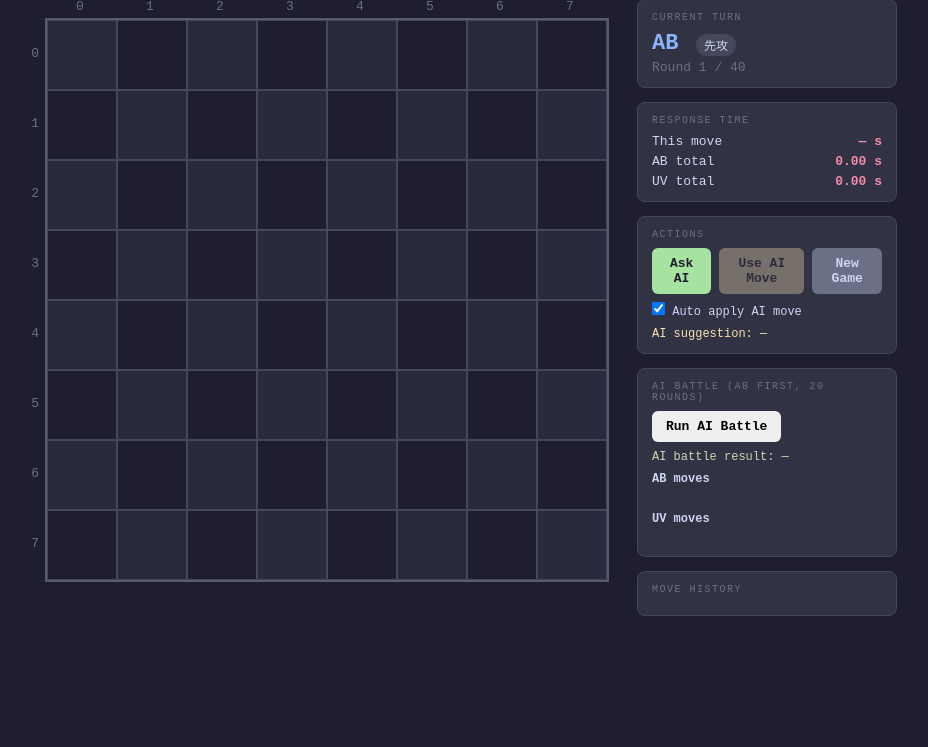
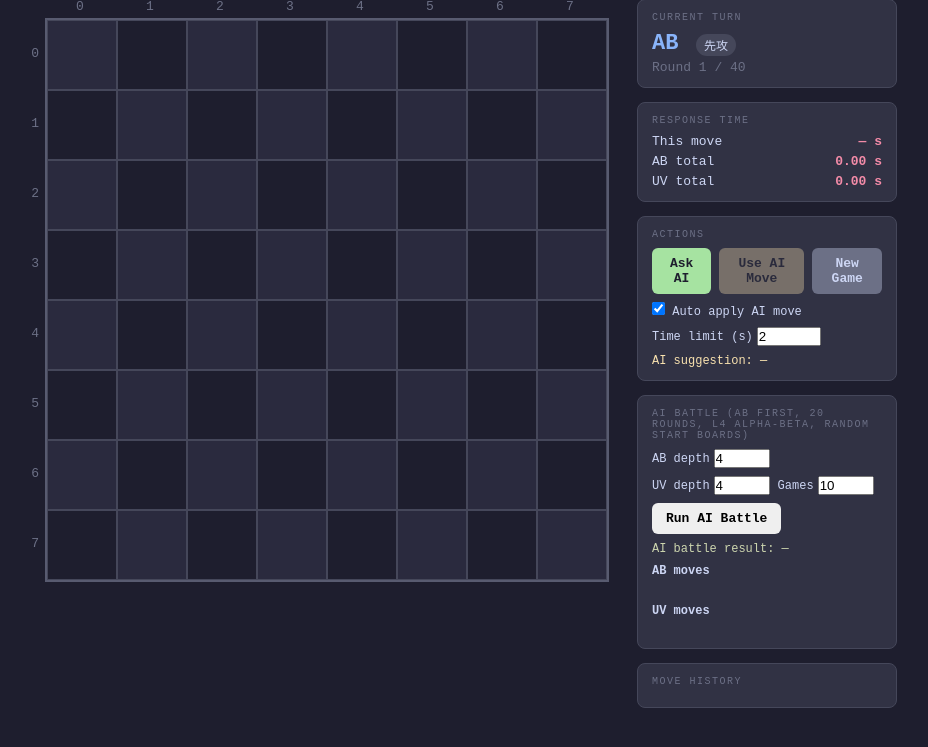
Before and after one commit to Chenredfish/Artificial_Intelligence_Project_2026, a Flask app: page / in a window 1280 px wide. Shown: the part 29-776 px from the top of the page, without its empty margins (181-1109 px from the left). Run offline with Flask 3, Linux system fonts and the light colour scheme.

Commit message:
已經不知道在幹嘛了 異常炸裂

```diff
--- a/src/app.py
+++ b/src/app.py
@@ -1,11 +1,16 @@
 import os
 import random
 import time
+from collections import defaultdict
 
 from flask import Flask, jsonify, request, render_template
 
 from .game import Game
 from .board import Board, PIECE_POINTS, get_team
+
+
+class SearchTimeout(Exception):
+    pass
 
 _BASE = os.path.dirname(os.path.dirname(os.path.abspath(__file__)))
 app = Flask(
@@ -60,69 +65,365 @@ def api_start_timer():
     return jsonify({'ok': True})
 
 
-MINIMAX_DEPTH = 4
+MINIMAX_DEPTH = 7
 
-# 評估函式：簡單以棋子價值計分，自己的棋子加分、敵方棋子扣分
+# 評估函式：L7 版本，包含材料、位置、行動力、威脅評估
+PIECE_PST_TYPE = {
+    'A': 'A', 'U': 'A',
+    'B': 'B', 'V': 'B',
+    'c': 'c', 'w': 'c',
+    'd': 'd', 'x': 'd',
+    'e': 'e', 'y': 'e',
+    'f': 'f', 'z': 'f',
+}
+
+PIECE_SQUARE_TABLES = {
+    'A': [
+        [0,  0,  0,  0,  0,  0,  0,  0],
+        [0,  1,  1,  1,  1,  1,  1,  0],
+        [0,  1,  2,  2,  2,  2,  1,  0],
+        [0,  1,  2,  3,  3,  2,  1,  0],
+        [0,  1,  2,  3,  3,  2,  1,  0],
+        [0,  1,  2,  2,  2,  2,  1,  0],
+        [0,  1,  1,  1,  1,  1,  1,  0],
+        [0,  0,  0,  0,  0,  0,  0,  0],
+    ],
+    'B': [
+        [0,  0,  1,  1,  1,  1,  0,  0],
+        [0,  1,  2,  2,  2,  2,  1,  0],
+        [1,  2,  3,  3,  3,  3,  2,  1],
+        [1,  2,  3,  4,  4,  3,  2,  1],
+        [1,  2,  3,  4,  4,  3,  2,  1],
+        [1,  2,  3,  3,  3,  3,  2,  1],
+        [0,  1,  2,  2,  2,  2,  1,  0],
+        [0,  0,  1,  1,  1,  1,  0,  0],
+    ],
+    'c': [
+        [0,  0,  0,  0,  0,  0,  0,  0],
+        [0,  1,  1,  1,  1,  1,  1,  0],
+        [0,  1,  2,  2,  2,  2,  1,  0],
+        [0,  1,  2,  3,  3,  2,  1,  0],
+        [0,  1,  2,  3,  3,  2,  1,  0],
+        [0,  1,  2,  2,  2,  2,  1,  0],
+        [0,  1,  1,  1,  1,  1,  1,  0],
+        [0,  0,  0,  0,  0,  0,  0,  0],
+    ],
+    'd': [
+        [0,  0,  0,  0,  0,  0,  0,  0],
+        [0,  1,  1,  1,  1,  1,  1,  0],
+        [0,  1,  2,  2,  2,  2,  1,  0],
+        [0,  1,  2,  3,  3,  2,  1,  0],
+        [0,  1,  2,  3,  3,  2,  1,  0],
+        [0,  1,  2,  2,  2,  2,  1,  0],
+        [0,  1,  1,  1,  1,  1,  1,  0],
+        [0,  0,  0,  0,  0,  0,  0,  0],
+    ],
+    'e': [
+        [0,  0,  0,  1,  1,  0,  0,  0],
+        [0,  1,  1,  2,  2,  1,  1,  0],
+        [0,  1,  2,  3,  3,  2,  1,  0],
+        [1,  2,  3,  4,  4,  3,  2,  1],
+        [1,  2,  3,  4,  4,  3,  2,  1],
+        [0,  1,  2,  3,  3,  2,  1,  0],
+        [0,  1,  1,  2,  2,  1,  1,  0],
+        [0,  0,  0,  1,  1,  0,  0,  0],
+    ],
+    'f': [
+        [0,  0,  0,  1,  1,  0,  0,  0],
+        [0,  1,  1,  2,  2,  1,  1,  0],
+        [0,  1,  2,  3,  3,  2,  1,  0],
+        [1,  2,  3,  4,  4,  3,  2,  1],
+        [1,  2,  3,  4,  4,  3,  2,  1],
+        [0,  1,  2,  3,  3,  2,  1,  0],
+        [0,  1,  1,  2,  2,  1,  1,  0],
+        [0,  0,  0,  1,  1,  0,  0,  0],
+    ],
+}
+
+CENTER_SQUARES = {(3, 3), (3, 4), (4, 3), (4, 4)}
+
+
+def piece_square_value(piece, row, col):
+    base_type = PIECE_PST_TYPE.get(piece)
+    if base_type is None:
+        return 0
+    table = PIECE_SQUARE_TABLES[base_type]
+    return table[row][col]
+
+
+def move_counts(board, team):
+    moves = board.all_legal_moves(team)
+    capture_moves = 0
+    non_capture_moves = 0
+    for _, dest in moves:
+        if board.get(dest[0], dest[1]) is not None:
+            capture_moves += 1
+        else:
+            non_capture_moves += 1
+    return len(moves), capture_moves, non_capture_moves
+
+
+def attack_map(board, team):
+    from collections import defaultdict
+    counts = defaultdict(int)
+    for _, dest in board.all_legal_moves(team):
+        counts[dest] += 1
+    return counts
+
+
+def mobility_score(board, maximizing_team):
+    opponent = 'UV' if maximizing_team == 'AB' else 'AB'
+    own_moves, own_captures, _ = move_counts(board, maximizing_team)
+    opp_moves, opp_captures, _ = move_counts(board, opponent)
+    return 0.08 * (own_moves - opp_moves) + 0.24 * (own_captures - opp_captures)
+
+
+def threatened_score(board, maximizing_team):
+    opponent = 'UV' if maximizing_team == 'AB' else 'AB'
+    own_attacks = attack_map(board, maximizing_team)
+    opp_attacks = attack_map(board, opponent)
+
+    score = 0
+    for r, c, piece in board.pieces(maximizing_team):
+        attack_count = opp_attacks.get((r, c), 0)
+        if attack_count:
+            score -= PIECE_POINTS[piece] * min(attack_count, 3) * 0.28
+    for r, c, piece in board.pieces(opponent):
+        attack_count = own_attacks.get((r, c), 0)
+        if attack_count:
+            score += PIECE_POINTS[piece] * min(attack_count, 3) * 0.22
+    return score
+
+
+def activity_score(board, maximizing_team):
+    opponent = 'UV' if maximizing_team == 'AB' else 'AB'
+    own_moves, own_captures, own_non_capture = move_counts(board, maximizing_team)
+    opp_moves, opp_captures, opp_non_capture = move_counts(board, opponent)
+    score = 0.05 * (own_moves - opp_moves)
+    score += 0.18 * (own_captures - opp_captures)
+    score += 0.1 * ((own_non_capture - opp_non_capture) / 2)
+    return score
+
+
 def evaluate_board(board, maximizing_team):
     score = 0
+    opponent = 'UV' if maximizing_team == 'AB' else 'AB'
+
     for r in range(8):
         for c in range(8):
             piece = board.get(r, c)
             if piece is None:
                 continue
-            value = PIECE_POINTS[piece]
+            material = PIECE_POINTS[piece]
+            pst = piece_square_value(piece, r, c)
+            piece_value = material + 0.35 * pst
             if get_team(piece) == maximizing_team:
-                score += value
+                score += piece_value
+                if (r, c) in CENTER_SQUARES:
+                    score += 0.12
             else:
-                score -= value
+                score -= piece_value
+                if (r, c) in CENTER_SQUARES:
+                    score -= 0.12
+
+    score += mobility_score(board, maximizing_team)
+    score += activity_score(board, maximizing_team)
+    score += threatened_score(board, maximizing_team)
     return score
 
 
-def minimax(board, team, depth, maximizing_team):
-    # 到達搜尋深度或無路可走時，回傳局面評分
+def board_key(board):
+    return tuple(tuple(row) for row in board.to_dict())
+
+
+def is_capture_move(board, move):
+    _, to_pos = move
+    return board.get(to_pos[0], to_pos[1]) is not None
+
+
+def move_score(board, move, best_move=None, history_heuristic=None):
+    from_pos, to_pos = move
+    captured = board.get(to_pos[0], to_pos[1])
+    capture_value = PIECE_POINTS.get(captured, 0) if captured is not None else 0
+    row, col = to_pos
+    center_distance = abs(row - 3.5) + abs(col - 3.5)
+    history_bonus = 0
+    if history_heuristic is not None:
+        history_bonus = history_heuristic.get(move, 0)
+    best_bonus = 10000 if move == best_move else 0
+    return (best_bonus, capture_value * 100, history_bonus, -center_distance)
+
+
+def order_moves(board, moves, transposition_table, history_heuristic, team, maximizing_team):
+    tt_entry = transposition_table.get((board_key(board), team, maximizing_team)) if transposition_table is not None else None
+    best_move = tt_entry.get('best_move') if tt_entry else None
+    scored_moves = []
+    for move in moves:
+        score = move_score(board, move, best_move=best_move, history_heuristic=history_heuristic)
+        scored_moves.append((score, move))
+    scored_moves.sort(reverse=True)
+    return [move for _, move in scored_moves]
+
+
+def quiescence_search(board, team, maximizing_team, alpha, beta, start_time=None, time_limit=None, history_heuristic=None):
+    if time_limit is not None and start_time is not None and time.time() - start_time >= time_limit:
+        raise SearchTimeout()
+
+    stand_pat = evaluate_board(board, maximizing_team)
+    if stand_pat >= beta:
+        return beta
+    alpha = max(alpha, stand_pat)
+
+    moves = [move for move in board.all_legal_moves(team) if is_capture_move(board, move)]
+    if not moves:
+        return stand_pat
+
+    moves = order_moves(board, moves, None, history_heuristic, team, maximizing_team)
+    opponent = 'UV' if team == 'AB' else 'AB'
+
+    for from_pos, to_pos in moves:
+        if time_limit is not None and start_time is not None and time.time() - start_time >= time_limit:
+            raise SearchTimeout()
+        child = board.copy()
+        child.apply_move(from_pos, to_pos)
+        score = quiescence_search(child, opponent, maximizing_team, alpha, beta, start_time, time_limit, history_heuristic)
+        if score >= beta:
+            return beta
+        alpha = max(alpha, score)
+    return alpha
+
+
+def minimax(board, team, depth, maximizing_team, alpha=-float('inf'), beta=float('inf'), start_time=None, time_limit=None, transposition_table=None, history_heuristic=None):
+    if time_limit is not None and start_time is not None:
+        if time.time() - start_time >= time_limit:
+            raise SearchTimeout()
+
     if depth == 0:
-        return evaluate_board(board, maximizing_team)
+        return quiescence_search(board, team, maximizing_team, alpha, beta, start_time, time_limit, history_heuristic)
+
+    tt_key = (board_key(board), team, maximizing_team)
+    if transposition_table is not None:
+        entry = transposition_table.get(tt_key)
+        if entry is not None and entry['depth'] >= depth:
+            if entry['flag'] == 'EXACT':
+                return entry['value']
+            if entry['flag'] == 'LOWERBOUND':
+                alpha = max(alpha, entry['value'])
+            elif entry['flag'] == 'UPPERBOUND':
+                beta = min(beta, entry['value'])
+            if alpha >= beta:
+                return entry['value']
 
     moves = board.all_legal_moves(team)
     if not moves:
         return evaluate_board(board, maximizing_team)
 
+    moves = order_moves(board, moves, transposition_table, history_heuristic, team, maximizing_team)
     opponent = 'UV' if team == 'AB' else 'AB'
+    alpha_orig, beta_orig = alpha, beta
+
     if team == maximizing_team:
         best = -float('inf')
+        best_move = None
         for from_pos, to_pos in moves:
+            if time_limit is not None and start_time is not None and time.time() - start_time >= time_limit:
+                raise SearchTimeout()
             child = board.copy()
             child.apply_move(from_pos, to_pos)
-            value = minimax(child, opponent, depth - 1, maximizing_team)
-            best = max(best, value)
-        return best
+            value = minimax(child, opponent, depth - 1, maximizing_team, alpha, beta, start_time, time_limit, transposition_table, history_heuristic)
+            if value > best:
+                best = value
+                best_move = (from_pos, to_pos)
+            alpha = max(alpha, best)
+            if alpha >= beta:
+                if history_heuristic is not None and best_move is not None:
+                    history_heuristic[best_move] += depth * depth
+                break
+    else:
+        best = float('inf')
+        best_move = None
+        for from_pos, to_pos in moves:
+            if time_limit is not None and start_time is not None and time.time() - start_time >= time_limit:
+                raise SearchTimeout()
+            child = board.copy()
+            child.apply_move(from_pos, to_pos)
+            value = minimax(child, opponent, depth - 1, maximizing_team, alpha, beta, start_time, time_limit, transposition_table, history_heuristic)
+            if value < best:
+                best = value
+                best_move = (from_pos, to_pos)
+            beta = min(beta, best)
+            if beta <= alpha:
+                if history_heuristic is not None and best_move is not None:
+                    history_heuristic[best_move] += depth * depth
+                break
 
-    best = float('inf')
-    for from_pos, to_pos in moves:
-        child = board.copy()
-        child.apply_move(from_pos, to_pos)
-        value = minimax(child, opponent, depth - 1, maximizing_team)
-        best = min(best, value)
+    if transposition_table is not None:
+        if best <= alpha_orig:
+            flag = 'UPPERBOUND'
+        elif best >= beta_orig:
+            flag = 'LOWERBOUND'
+        else:
+            flag = 'EXACT'
+        transposition_table[tt_key] = {
+            'depth': depth,
+            'value': best,
+            'flag': flag,
+            'best_move': best_move,
+        }
+
     return best
 
 
-def choose_minimax_move(board, team, depth=MINIMAX_DEPTH):
+def choose_minimax_move(board, team, depth=MINIMAX_DEPTH, time_limit=None):
     moves = board.all_legal_moves(team)
-    best_value = -float('inf')
-    best_moves = []
+    if not moves:
+        return None
+
+    if time_limit is not None and time_limit <= 0:
+        time_limit = None
+
+    start_time = time.time()
     opponent = 'UV' if team == 'AB' else 'AB'
 
-    for from_pos, to_pos in moves:
-        child = board.copy()
-        child.apply_move(from_pos, to_pos)
-        value = minimax(child, opponent, depth - 1, team)
-        if value > best_value:
-            best_value = value
-            best_moves = [(from_pos, to_pos)]
-        elif value == best_value:
-            best_moves.append((from_pos, to_pos))
+    fallback_move = random.choice(moves)
+    last_completed_moves = [fallback_move]
+    transposition_table = {}
+    history_heuristic = defaultdict(int)
 
-    return random.choice(best_moves) if best_moves else random.choice(moves)
+    for current_depth in range(1, depth + 1):
+        if time_limit is not None and time.time() - start_time >= time_limit:
+            break
+
+        best_value = -float('inf')
+        current_moves = []
+        ordered_moves = order_moves(board, moves, transposition_table, history_heuristic, team, team)
+
+        try:
+            for from_pos, to_pos in ordered_moves:
+                if time_limit is not None and time.time() - start_time >= time_limit:
+                    raise SearchTimeout()
+                child = board.copy()
+                child.apply_move(from_pos, to_pos)
+                value = minimax(child, opponent, current_depth - 1, team, -float('inf'), float('inf'), start_time, time_limit, transposition_table, history_heuristic)
+                if value > best_value:
+                    best_value = value
+                    current_moves = [(from_pos, to_pos)]
+                elif value == best_value:
+                    current_moves.append((from_pos, to_pos))
+        except SearchTimeout:
+            break
+
+        if current_moves:
+            last_completed_moves = current_moves
+            root_key = (board_key(board), team, team)
+            transposition_table[root_key] = {
+                'depth': current_depth,
+                'value': best_value,
+                'flag': 'EXACT',
+                'best_move': current_moves[0],
+            }
+
+    return random.choice(last_completed_moves)
 
 
 def choose_greedy_move(board, team):
@@ -145,11 +446,10 @@ def choose_greedy_move(board, team):
     return random.choice(moves)
 
 
-def simulate_ai_battle(game, rounds=20):
-    l3_team = random.choice(['AB', 'UV'])
-    l2_team = 'UV' if l3_team == 'AB' else 'AB'
-
-    game.current_team = 'AB'  # AB always starts in the battle
+def play_ai_battle_game(ab_depth, uv_depth, rounds=20, time_limit=None):
+    board = Board.random_legal_board()
+    game = Game(board=board)
+    game.current_team = 'AB'
     game.turn_start_time = None
 
     ab_moves = []
@@ -158,27 +458,27 @@ def simulate_ai_battle(game, rounds=20):
     uv_score = 0
 
     for round_number in range(1, rounds + 1):
-        # AB 先手
         ab_move = None
         game.current_team = 'AB'
         if game.board.all_legal_moves('AB'):
-            chooser = choose_minimax_move if l3_team == 'AB' else choose_greedy_move
-            from_pos, to_pos = chooser(game.board, 'AB')
-            result = game.make_move(from_pos, to_pos)
-            ab_score += PIECE_POINTS.get(result['captured'], 0) if result['captured'] is not None else 0
-            ab_moves.append(f"R{round_number} AB: {result['move']}")
-            ab_move = result
+            move = choose_minimax_move(game.board, 'AB', depth=ab_depth, time_limit=time_limit)
+            if move is not None:
+                from_pos, to_pos = move
+                result = game.make_move(from_pos, to_pos)
+                ab_score += PIECE_POINTS.get(result['captured'], 0) if result['captured'] is not None else 0
+                ab_moves.append(f"R{round_number} AB: {result['move']}")
+                ab_move = result
 
-        # UV 後手
         uv_move = None
         game.current_team = 'UV'
         if game.board.all_legal_moves('UV'):
-            chooser = choose_minimax_move if l3_team == 'UV' else choose_greedy_move
-            from_pos, to_pos = chooser(game.board, 'UV')
-            result = game.make_move(from_pos, to_pos)
-            uv_score += PIECE_POINTS.get(result['captured'], 0) if result['captured'] is not None else 0
-            uv_moves.append(f"R{round_number} UV: {result['move']}")
-            uv_move = result
+            move = choose_minimax_move(game.board, 'UV', depth=uv_depth, time_limit=time_limit)
+            if move is not None:
+                from_pos, to_pos = move
+                result = game.make_move(from_pos, to_pos)
+                uv_score += PIECE_POINTS.get(result['captured'], 0) if result['captured'] is not None else 0
+                uv_moves.append(f"R{round_number} UV: {result['move']}")
+                uv_move = result
 
         if ab_move is None and uv_move is None:
             break
@@ -197,16 +497,64 @@ def simulate_ai_battle(game, rounds=20):
         'uv_score': uv_score,
         'ab_moves': ab_moves,
         'uv_moves': uv_moves,
-        'l3_team': l3_team,
-        'l2_team': l2_team,
         'state': game.get_state(),
     }
+
+
+def simulate_ai_battle(ab_depth=MINIMAX_DEPTH, uv_depth=MINIMAX_DEPTH, games=10, rounds=20, time_limit=None):
+    results = {
+        'games': games,
+        'ab_wins': 0,
+        'uv_wins': 0,
+        'draws': 0,
+        'ab_win_rate': 0.0,
+        'uv_win_rate': 0.0,
+        'draw_rate': 0.0,
+        'ab_depth': ab_depth,
+        'uv_depth': uv_depth,
+        'time_limit': time_limit,
+    }
+
+    last_result = None
+    for _ in range(games):
+        game_result = play_ai_battle_game(ab_depth, uv_depth, rounds=rounds, time_limit=time_limit)
+        if game_result['winner'] == 'AB':
+            results['ab_wins'] += 1
+        elif game_result['winner'] == 'UV':
+            results['uv_wins'] += 1
+        else:
+            results['draws'] += 1
+        last_result = game_result
+
+    if games > 0:
+        results['ab_win_rate'] = round(results['ab_wins'] / games * 100, 1)
+        results['uv_win_rate'] = round(results['uv_wins'] / games * 100, 1)
+        results['draw_rate'] = round(results['draws'] / games * 100, 1)
+
+    if last_result is not None:
+        results.update({
+            'rounds': last_result['rounds'],
+            'winner': last_result['winner'],
+            'ab_score': last_result['ab_score'],
+            'uv_score': last_result['uv_score'],
+            'ab_moves': last_result['ab_moves'],
+            'uv_moves': last_result['uv_moves'],
+            'state': last_result['state'],
+        })
+
+    return results
 
 
 @app.route('/api/ask_ai', methods=['POST'])
 def api_ask_ai():
     data = request.get_json() or {}
     auto_apply = data.get('auto_apply', True)
+    time_limit = data.get('time_limit')
+
+    try:
+        time_limit = None if time_limit is None else float(time_limit)
+    except (TypeError, ValueError):
+        return jsonify({'ok': False, 'error': 'Time limit must be a number.'}), 400
 
     _game.start_turn_timer()
 
@@ -214,7 +562,10 @@ def api_ask_ai():
     if not moves:
         return jsonify({'ok': False, 'error': 'No legal moves available'}), 400
 
-    from_pos, to_pos = choose_minimax_move(_game.board, _game.current_team)
+    move = choose_minimax_move(_game.board, _game.current_team, time_limit=time_limit)
+    if move is None:
+        return jsonify({'ok': False, 'error': 'No valid AI move found.'}), 400
+    from_pos, to_pos = move
     piece = _game.board.get(from_pos[0], from_pos[1])
     notation = Board.format_move(piece, from_pos, to_pos)
 
@@ -247,7 +598,20 @@ def api_ask_ai():
 
 @app.route('/api/ai_battle', methods=['POST'])
 def api_ai_battle():
-    result = simulate_ai_battle(_game, rounds=20)
+    data = request.get_json() or {}
+    try:
+        ab_depth = int(data.get('ab_depth', MINIMAX_DEPTH))
+        uv_depth = int(data.get('uv_depth', MINIMAX_DEPTH))
+        games = int(data.get('games', 10))
+        time_limit = data.get('time_limit')
+        time_limit = None if time_limit is None else float(time_limit)
+    except (TypeError, ValueError):
+        return jsonify({'ok': False, 'error': 'Depth, game count, and time limit must be numbers.'}), 400
+
+    if games < 1:
+        return jsonify({'ok': False, 'error': 'Game count must be at least 1.'}), 400
+
+    result = simulate_ai_battle(ab_depth=ab_depth, uv_depth=uv_depth, games=games, rounds=20, time_limit=time_limit)
     return jsonify({'ok': True, **result})
 
 
--- a/templates/index.html
+++ b/templates/index.html
@@ -247,14 +247,31 @@
       Auto apply AI move
     </label>
 
+    <label style="font-size:12px; margin-top:8px; display:flex; align-items:center; gap:4px;">
+      Time limit (s)
+      <input id="ai-time-limit" type="number" min="0" step="0.1" value="2" style="width:64px;">
+    </label>
+
     <div id="ai-suggestion" style="font-size:12px; margin-top:8px; color:#f9e2af;">
       AI suggestion: —
     </div>
   </div>
 
   <div class="card">
-    <div class="card-title">AI Battle (AB first, 20 rounds)</div>
-    <div id="battle-actions" style="display:flex; gap:8px; flex-wrap:wrap;">
+    <div class="card-title">AI Battle (AB first, 20 rounds, L4 Alpha-Beta, random start boards)</div>
+    <div id="battle-actions" style="display:flex; gap:8px; flex-wrap:wrap; align-items:center;">
+      <label style="font-size:12px; display:flex; align-items:center; gap:4px;">
+        AB depth
+        <input id="battle-ab-depth" type="number" min="1" max="8" value="4" style="width:56px;">
+      </label>
+      <label style="font-size:12px; display:flex; align-items:center; gap:4px;">
+        UV depth
+        <input id="battle-uv-depth" type="number" min="1" max="8" value="4" style="width:56px;">
+      </label>
+      <label style="font-size:12px; display:flex; align-items:center; gap:4px;">
+        Games
+        <input id="battle-games" type="number" min="1" max="50" value="10" style="width:56px;">
+      </label>
       <button class="btn" id="btn-ai-battle">Run AI Battle</button>
     </div>
     <div id="battle-result" style="font-size:12px; margin-top:8px; color:#cdd6af;">
@@ -486,9 +503,11 @@ document.getElementById('btn-ai').addEventListener('click', async () => {
   document.getElementById('ai-suggestion').textContent = 'AI thinking...';
 
   const autoApply = document.getElementById('auto-ai-toggle').checked;
+  const timeLimit = parseFloat(document.getElementById('ai-time-limit').value);
 
   const data = await apiPost('/api/ask_ai', {
-    auto_apply: autoApply
+    auto_apply: autoApply,
+    time_limit: Number.isFinite(timeLimit) && timeLimit > 0 ? timeLimit : 0
   });
 
   if (!data.ok) {
@@ -535,7 +554,16 @@ document.getElementById('btn-ai-battle').addEventListener('click', async () => {
   document.getElementById('battle-ab-path').textContent = '';
   document.getElementById('battle-uv-path').textContent = '';
 
-  const data = await apiPost('/api/ai_battle', {});
+  const abDepth = parseInt(document.getElementById('battle-ab-depth').value, 10) || 4;
+  const uvDepth = parseInt(document.getElementById('battle-uv-depth').value, 10) || 4;
+  const games = parseInt(document.getElementById('battle-games').value, 10) || 10;
+  const timeLimit = parseFloat(document.getElementById('ai-time-limit').value);
+  const data = await apiPost('/api/ai_battle', {
+    ab_depth: abDepth,
+    uv_depth: uvDepth,
+    games,
+    time_limit: Number.isFinite(timeLimit) && timeLimit > 0 ? timeLimit : 0
+  });
 
   document.getElementById('btn-ai-battle').disabled = false;
 
@@ -552,7 +580,9 @@ document.getElementById('btn-ai-battle').addEventListener('click', async () => {
 
   const winner = data.winner === 'draw' ? 'Draw' : data.winner + ' wins';
   document.getElementById('battle-result').textContent =
-    `20 rounds complete. ${winner}. AB score ${data.ab_score}, UV score ${data.uv_score}. ${data.l3_team} is L3, ${data.l2_team} is L2.`;
+    `${data.games} games complete. AB ${data.ab_wins}, UV ${data.uv_wins}, draws ${data.draws}. ` +
+    `AB win rate ${data.ab_win_rate}%, UV win rate ${data.uv_win_rate}%, draw rate ${data.draw_rate}%. ` +
+    `Last game: ${winner}. AB score ${data.ab_score}, UV score ${data.uv_score}. AB L4 depth=${data.ab_depth}, UV L4 depth=${data.uv_depth}.`;
 
   document.getElementById('battle-ab-path').textContent = data.ab_moves.join('\n');
   document.getElementById('battle-uv-path').textContent = data.uv_moves.join('\n');
```
Also changed, not shown: src/board.py (+17 -0 lines), README.md.
